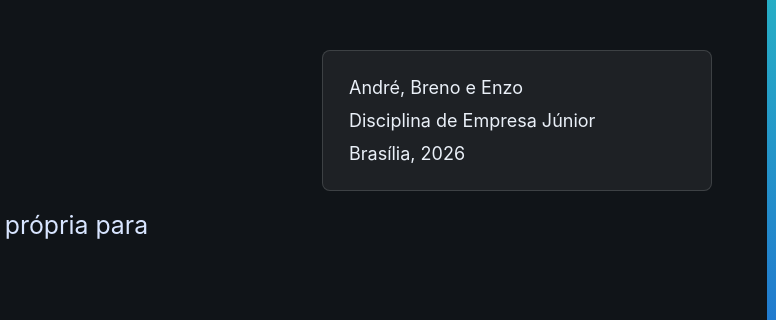
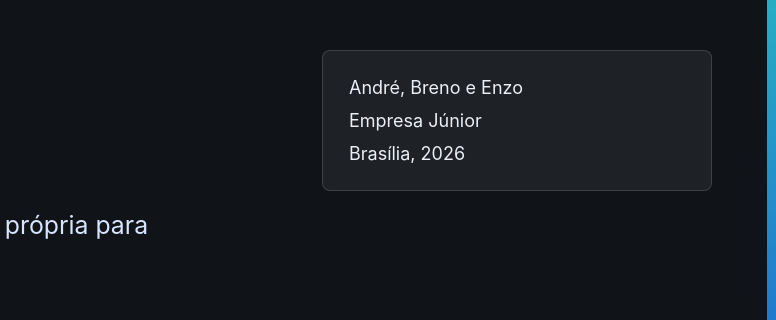
Before and after one commit to andrerochavit/slidesaulasexta, a plain HTML site: page apresentacao_inloco_html/index.html in a window 1280 px wide. Shown: the part 280-600 px from the top of the page, 504-1280 px from the left. Drawn offline with Linux system fonts and the light colour scheme.

Commit message:
Update index.html

```diff
--- a/apresentacao_inloco_html/index.html
+++ b/apresentacao_inloco_html/index.html
@@ -18,7 +18,7 @@
           </div>
           <div class="cover-meta">
             <span>André, Breno e Enzo</span>
-            <span>Disciplina de Empresa Júnior</span>
+            <span>Empresa Júnior</span>
             <span>Brasília, 2026</span>
           </div>
         </div>
```
